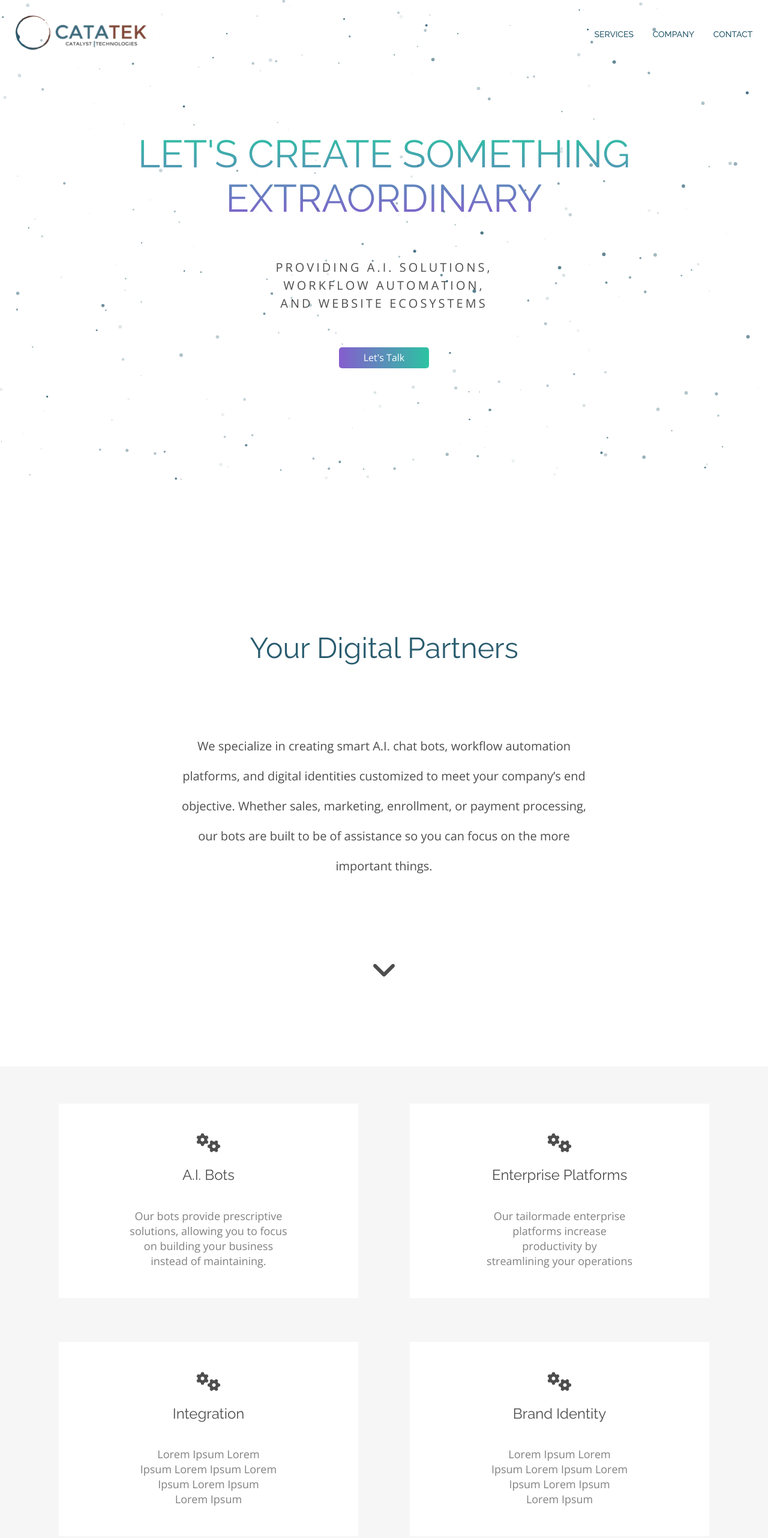
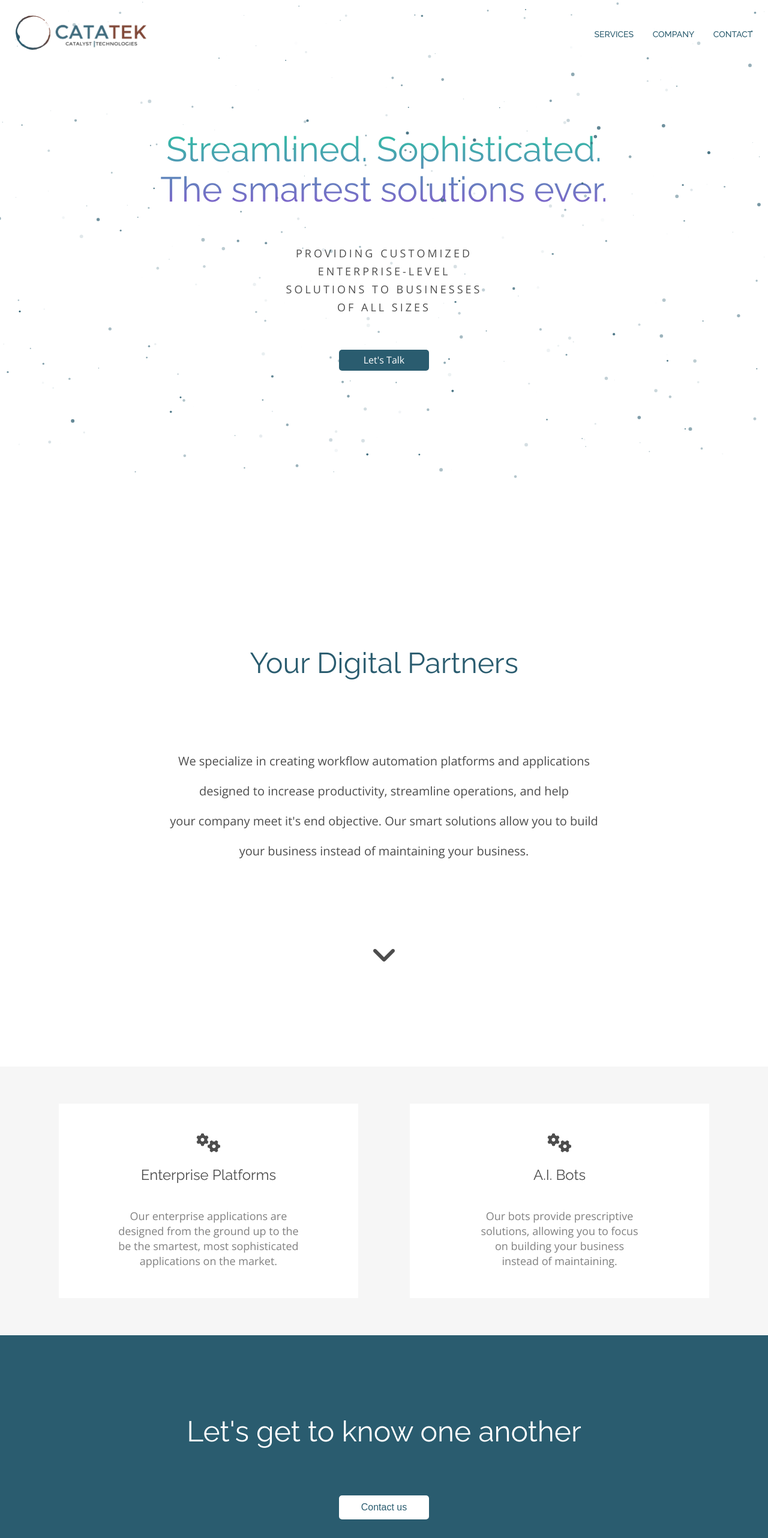
Before and after one commit to Pearsoner01/Catatek, a plain HTML site: page index.html in a window 1280 px wide. Shown: the top 2564 px of the page at 60% size. Drawn offline with nearby package versions, Linux system fonts and the light colour scheme.

Commit message:
Wording & style changes.

```diff
--- a/css/main.css
+++ b/css/main.css
@@ -41,12 +41,11 @@ p {
 
 .header h1 {
   font-family: Raleway, sans-serif;
-  font-size: 64px;
+  font-size: 58px;
   font-weight: 400;
-  text-transform: uppercase;
   background: -webkit-linear-gradient(90deg, #855DCE, #2CC3A2);
   -webkit-background-clip: text;
- -webkit-text-fill-color: transparent;
+  -webkit-text-fill-color: transparent;
   text-align: center;
 }
 
@@ -57,7 +56,7 @@ p {
   font-weight: 300;
   line-height: 30px;
   letter-spacing: 4px;
-  font-size: 20px;
+  font-size: 18px;
   color: #4d4d4d;
   text-align: center;
 }
@@ -428,7 +427,7 @@ footer {
 /**************************************/
 
 .headerButton {
-  background: linear-gradient(90deg, #855DCE, #2CC3A2);
+  background: #2A5C6F;
   color: #ffffff;
   font-family: 'Open Sans', sans-serif;
   font-weight: 400;
@@ -573,16 +572,6 @@ button {
 
 .formButton:hover {
   background-color: #337088;
-}
-
-
-.service:hover {
-  width: 500;
-  height: 300px;
-  position: relative;
-  box-shadow: 2px 2px 2px 2px grey;
-  transition-delay: all 1s ease,
-  -webkit-transition-delay: all 1s ease,
 }
 
 a:visited {
--- a/index.html
+++ b/index.html
@@ -35,28 +35,28 @@
           </nav>
       </div>
       <div class="header">
-        <h1 class="fade-in">Let's Create Something Extraordinary</h1>
-        <h3>Providing A.I. Solutions,<br> Workflow Automation,<br> And Website Ecosystems</h3>
+        <h1 class="fade-in">Streamlined. Sophisticated.<br> The smartest solutions ever.</h1>
+        <h3>Providing customized<br> enterprise-level<br> solutions to businesses<br> of all sizes</h3>
         <button class="headerButton" type="Submit" onclick="window.location.href='contact.html'">Let's Talk</button>
       </div>
     </section>
     <div class="container2">
       <h2>Your Digital Partners</h2>
-      <p>We specialize in creating smart A.I. chat bots, workflow automation<br> platforms, and digital identities customized to meet your company’s end<br> objective. Whether sales, marketing, enrollment, or payment processing,<br> our bots are built to be of assistance so you can focus on the more<br> important things.</p>
+      <p>We specialize in creating workflow automation platforms and applications<br> designed to increase productivity, streamline operations, and help<br> your company meet it's end objective. Our smart solutions allow you to build<br> your business instead of maintaining your business.</p>
       <i class="fa fa-angle-down arrow bounce" aria-hidden="true" onclick=""></i>
     </div>
     <div class="container3" id="service">
       <div class="service">
         <i class="fa fa-cogs" aria-hidden="true"></i>
+        <h3>Enterprise Platforms</h3>
+        <p>Our enterprise applications are<br> designed from the ground up to the<br> be the smartest, most sophisticated<br> applications on the market.<p>
+      </div>
+      <div class="service">
+        <i class="fa fa-cogs" aria-hidden="true"></i>
         <h3>A.I. Bots</h3>
         <p>Our bots provide prescriptive<br> solutions, allowing you to focus<br> on building your business<br> instead of maintaining.</p>
       </div>
-      <div class="service">
-        <i class="fa fa-cogs" aria-hidden="true"></i>
-        <h3>Enterprise Platforms</h3>
-        <p>Our tailormade enterprise<br> platforms increase<br> productivity by<br> streamlining your operations</p>
-      </div>
-      <div class="service">
+      <!-- <div class="service">
         <i class="fa fa-cogs" aria-hidden="true"></i>
         <h3>Integration</h3>
         <p>Lorem Ipsum Lorem<br> Ipsum Lorem Ipsum Lorem<br> Ipsum Lorem Ipsum<br> Lorem Ipsum</p>
@@ -65,7 +65,7 @@
         <i class="fa fa-cogs" aria-hidden="true"></i>
         <h3>Brand Identity</h3>
         <p>Lorem Ipsum Lorem<br> Ipsum Lorem Ipsum Lorem<br> Ipsum Lorem Ipsum<br> Lorem Ipsum</p>
-      </div>
+      </div> -->
       <!-- <button type="submit">More</button> -->
     </div>
     <div class="container4">
@@ -83,12 +83,12 @@
         <div class="picture">
           <div class="circle"></div>
           <h3>Austin R. Hintze</h3>
-          <h4>COO</h4>
+          <h4>Founder | Do-er</h4>
         </div>
         <div class="picture">
           <div class="circle"></div>
           <h3>Raju V</h3>
-          <h4>CTO</h4>
+          <h4>Maker</h4>
         </div>
       </div>
     </div>
--- a/particles.json
+++ b/particles.json
@@ -32,9 +32,9 @@
    },
    "move": {
      "enable": true,
-     "speed": 1,
-     "random": true,
-     "direction": "bottom"
+     "speed": 2,
+     "random": true
+
 
    }
  },
```
Also changed, not shown: company.html (+6 -5 lines), services.html (+4 -4 lines).
